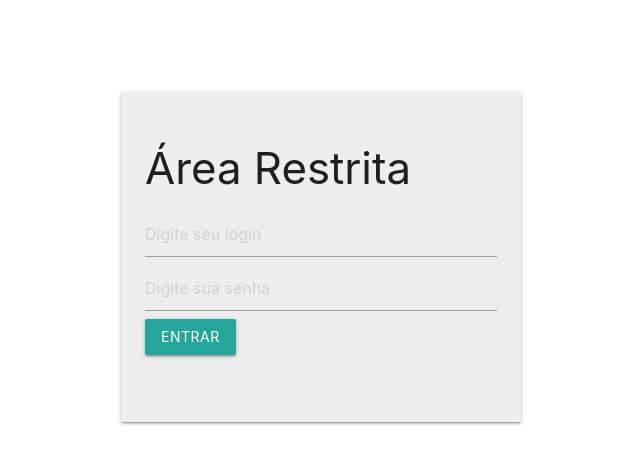
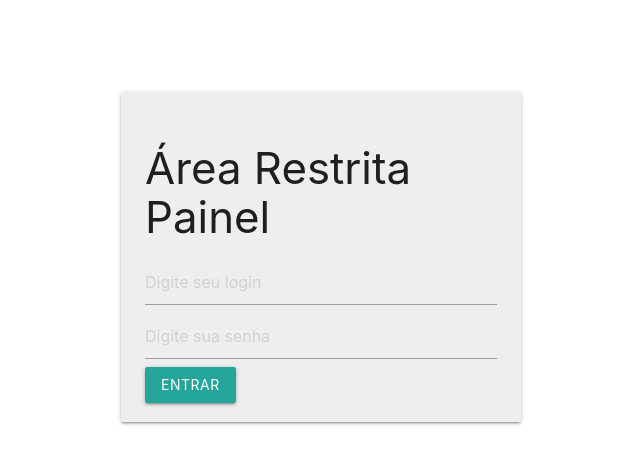
Before and after one commit to Telles01/crud_php, a PHP site: page / in a window 1280 px wide. Shown: the part 139-603 px from the top of the page, without its empty margins (319-959 px from the left). Run offline with PHP 8.4, Linux system fonts and the light colour scheme.

Commit message:
change title

```diff
--- a/index.php
+++ b/index.php
@@ -40,7 +40,7 @@
 
         <div class="login card-panel">
 
-            <h3>Área Restrita</h3>
+            <h3>Área Restrita Painel</h3>
             <!-- form login -->
 
             <form action="verificar-login.php" method="post">
```
